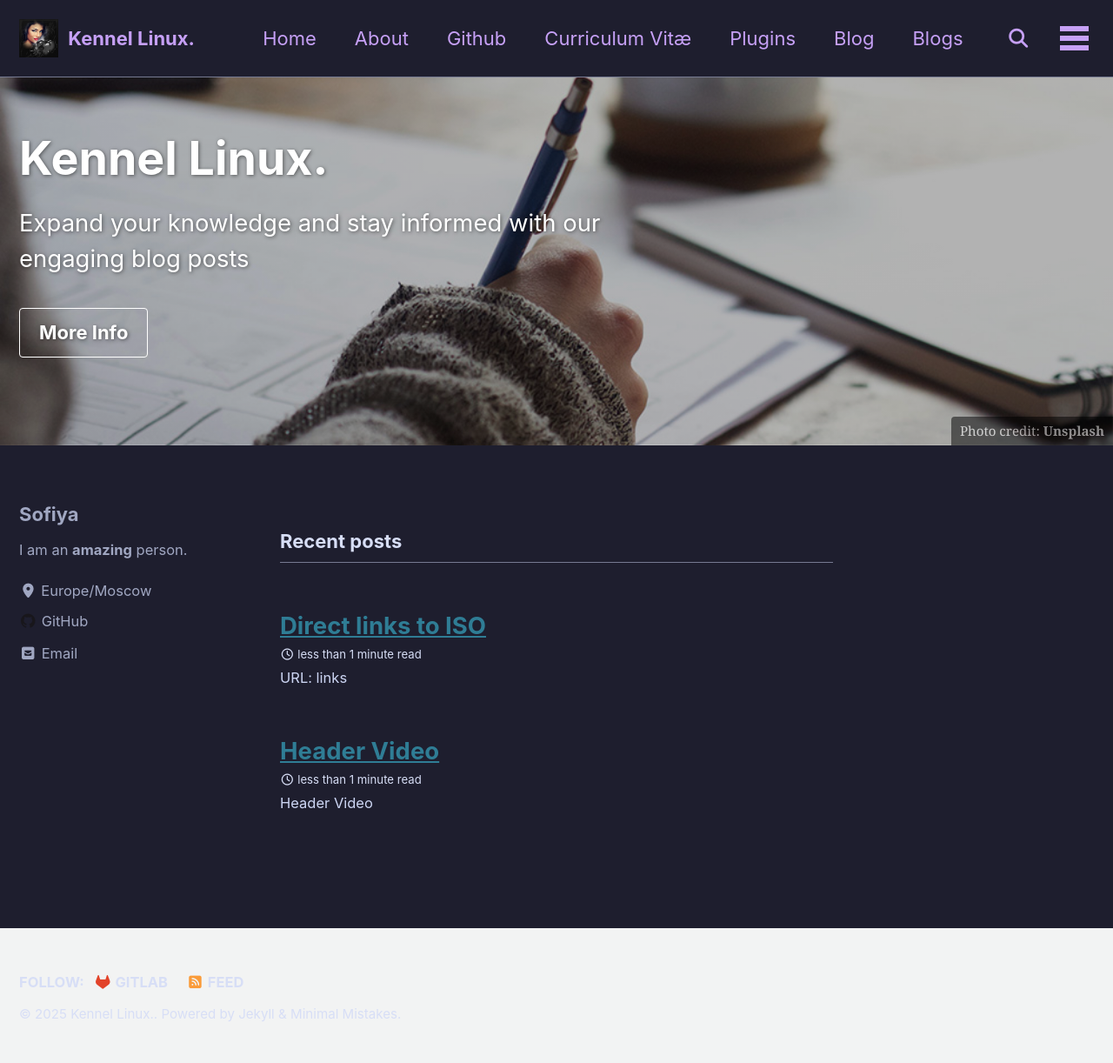
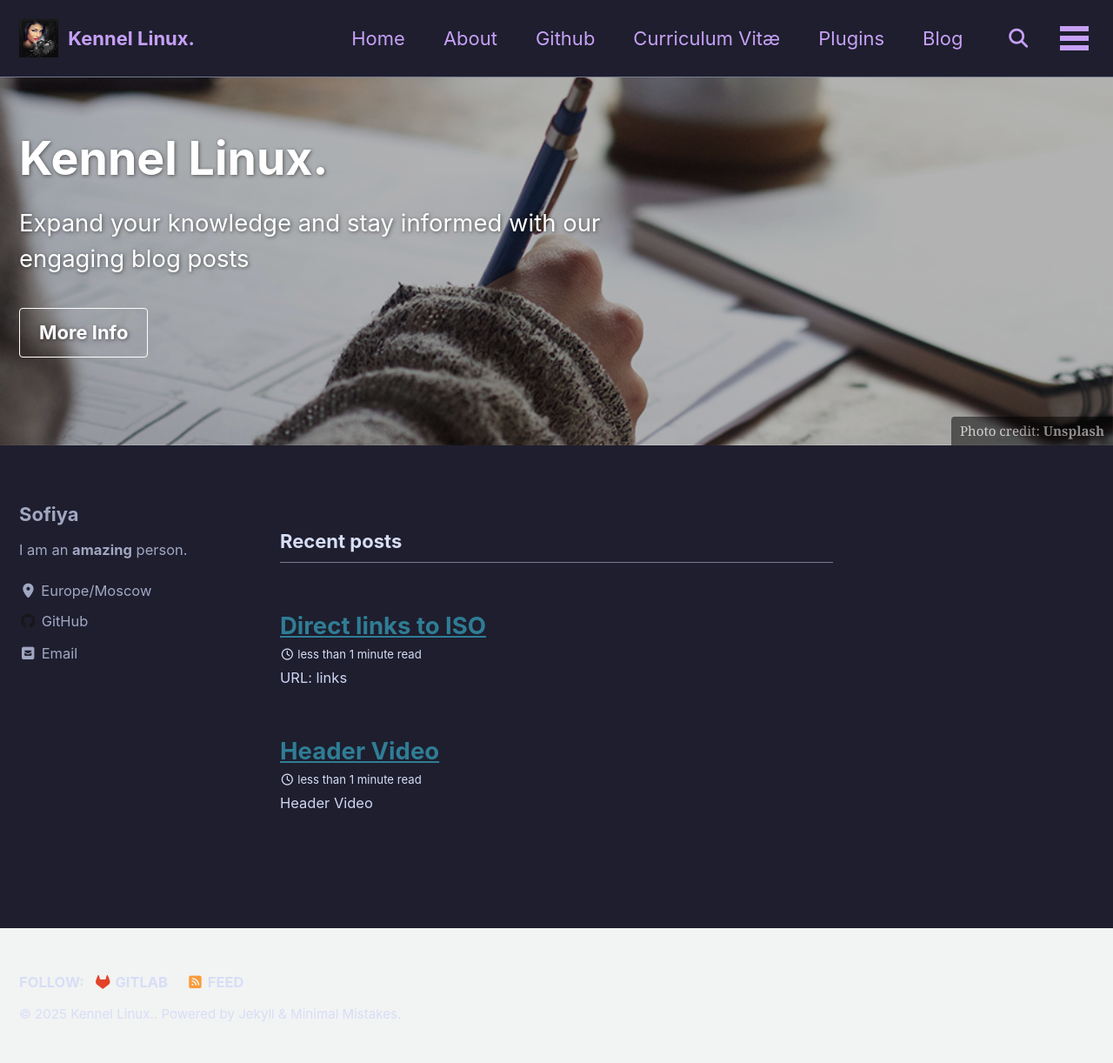
Before and after one commit to sofijacom/kl-linux.github.io, a Jekyll site: the page built from index.html, in a window 1280 px wide. Shown: the whole page at 87% size. Built offline with Jekyll 4.4.1, drawn with Linux system fonts in a browser that asks for light colours; cached includes are drawn as plain includes; the list of posts is cut into pages by our own code.

Commit message:
Update navigation.yml

```diff
--- a/_data/navigation.yml
+++ b/_data/navigation.yml
@@ -11,8 +11,6 @@ main:
    - title: "Plugins"
   #   url: /collection-archive/
    - title: "Blog"
-     url: /docs/posts/
-   - title: "Blogs"
      url: /posts
    - title: "Terms &amp; Privacy Policy"
      url: /terms/
```
